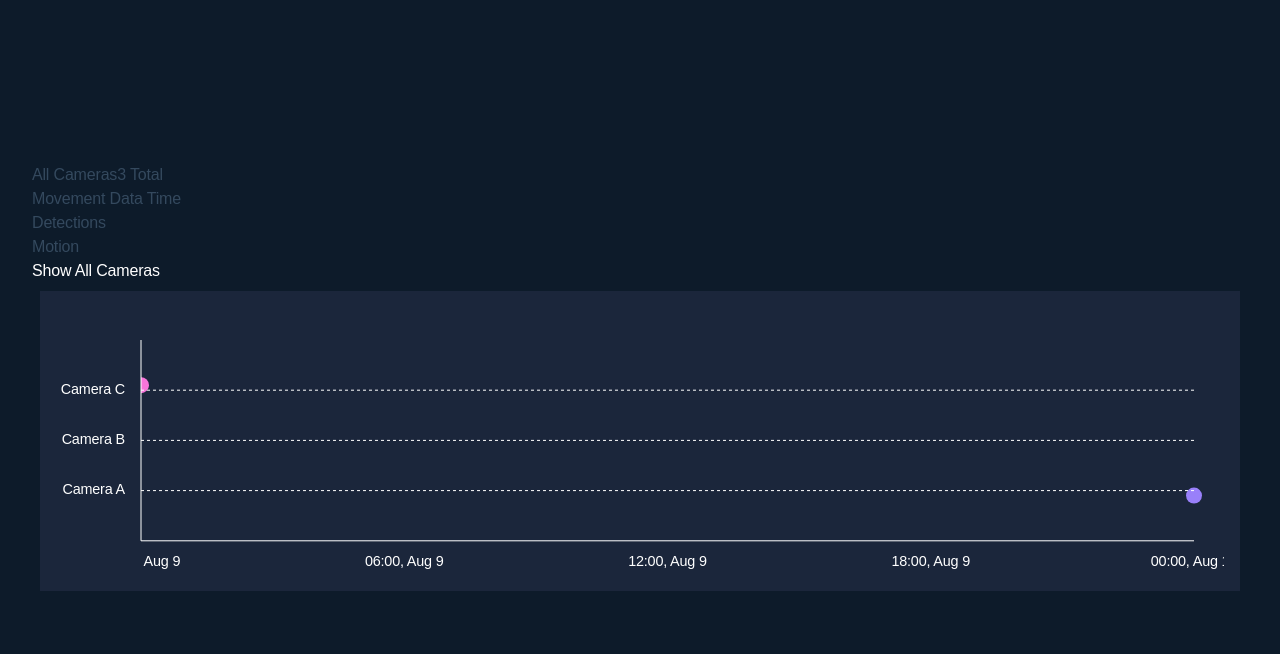
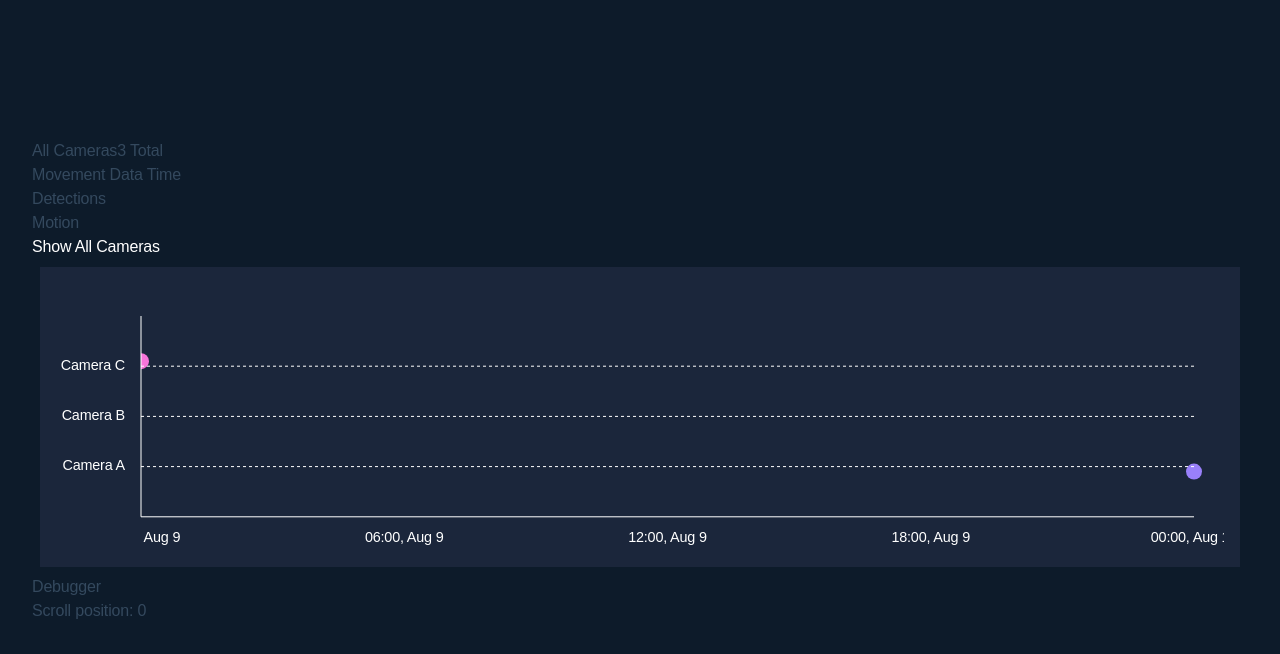
Before and after one commit to teknoir/observatory, a React (Vite) app: page / in a window 1280 px wide. Shown: the top 654 px of the page. Built offline with nearby package versions, Linux system fonts and the light colour scheme.

Commit message:
chore: add debugger of scroll position

```diff
--- a/src/components/MovementsTimeline.tsx
+++ b/src/components/MovementsTimeline.tsx
@@ -15,7 +15,8 @@ export const MovementsTimeline = ({ data, xAccessor, yAccessor }) => {
 
   const [timelapse, setTimelapse] = useState({ title: "Data Time", data: d3.extent(data, xAccessor), format: formatDateDayMonthHour })
   const [ref, dimensions] = useChartDimensions(null)
-  const [defaultTranslate, setDefaultTranslate] = useState(0)
+  const [defaultTranslate, setDefaultTranslate] = useState<number>(0)
+  const [debugTranformX, setDebugTransformX] = useState<number>(0)
   const uniquePeripherals = [...new Set(data.map(yAccessor))];
   const scrollGroupRef = useRef<SVGGElement | null>(null)
 
@@ -48,16 +49,16 @@ export const MovementsTimeline = ({ data, xAccessor, yAccessor }) => {
   let scrollAtLimit = false
 
   function onScroll(scrollGroup, timelineContainer) {
-    const timelineContainerWidth = timelineContainer.getBoundingClientRect().width
-    const marginLeft = yAxisWidth + lineWidth
+    // const timelineContainerWidth = timelineContainer.getBoundingClientRect().width
+    // const marginLeft = yAxisWidth + lineWidth
     const transformObj = { ...d3.zoomTransform(scrollGroup.node()) }
+    setDebugTransformX(transformObj.x)
     // if (transformObj.x > 0) transformObj.x = 0
     console.log("transformObj: ", transformObj)
     // const maxStartTranslate = chartWidth / 2
     const maxStartTranslate = 0
     // const maxEndTranslate = timelineContainerWidth - chartWidth / 2 - marginLeft
     const maxEndTranslate = dimensions.boundedScrollWidth - dimensions.boundedWidth
-    console.log(maxEndTranslate, typeof maxEndTranslate)
     // console.log(dimensions.boundedScrollWidth)
 
     // transformObj.x = Math.max(transformObj.x, maxEndTranslate)
@@ -163,6 +164,8 @@ export const MovementsTimeline = ({ data, xAccessor, yAccessor }) => {
           />
         </Chart>
       </div >
+      <h3 className="text-center">Debugger</h3>
+      <p className="text-center">Scroll position: {debugTranformX}</p>
     </div>
   )
 }
```
